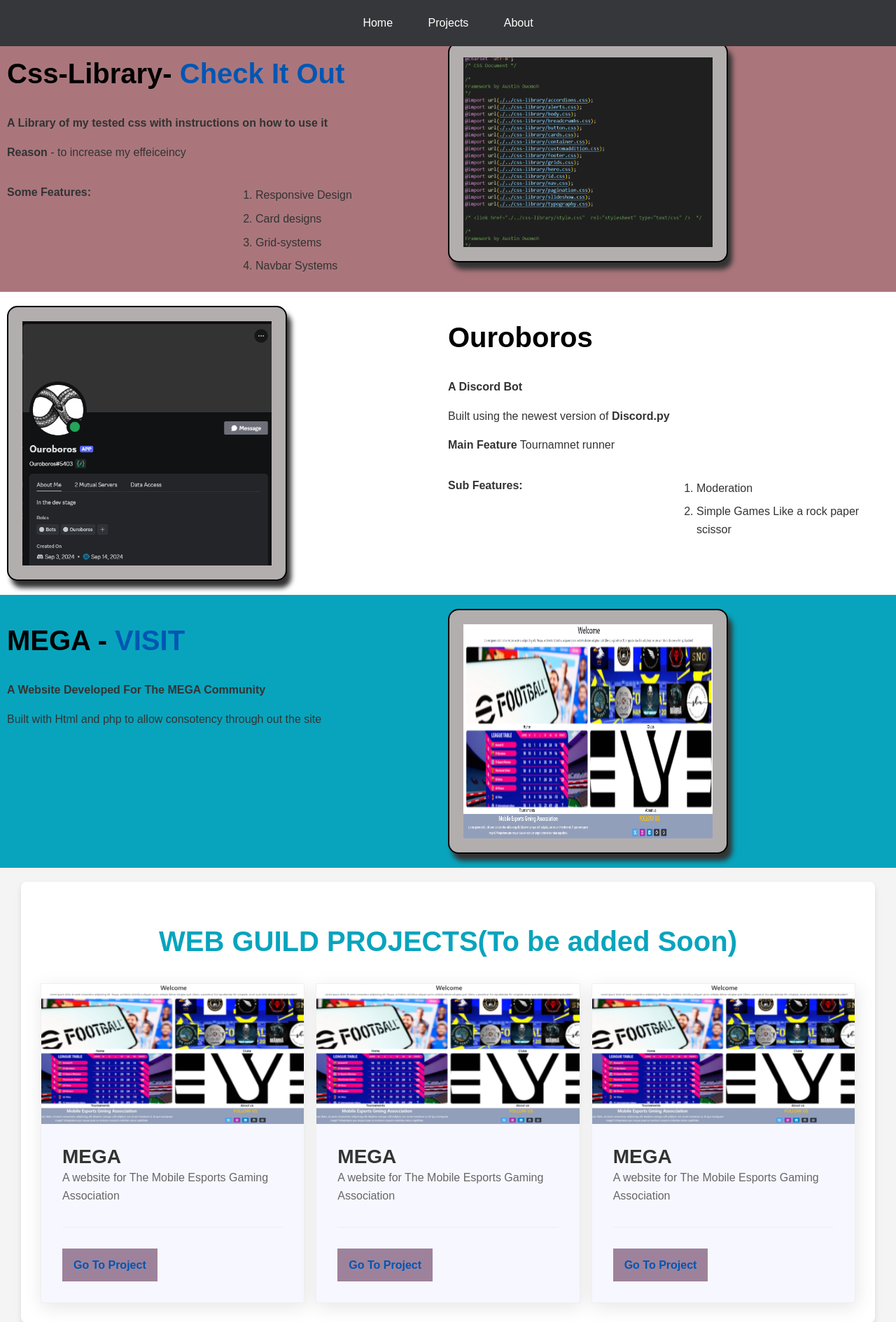
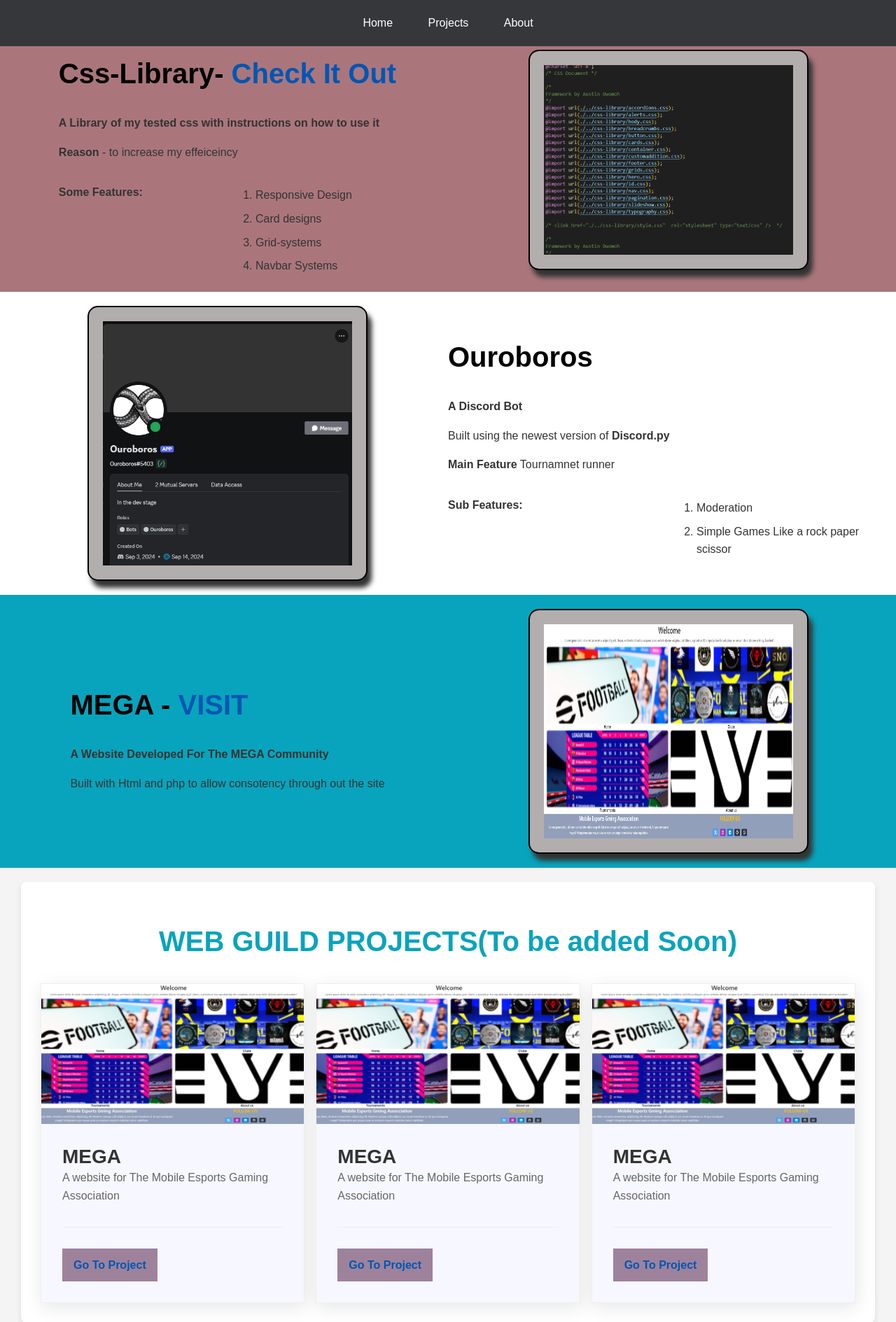
Before and after one commit to INPHINITHY/Portfolio, a PHP site: page /pages/skillsProject.php in a window 1280 px wide. Shown: the top 1889 px of the page at 70% size. Run offline with PHP 8.4, Linux system fonts and the light colour scheme.

Commit message:
Grids fixed

```diff
--- a/pages/skillsProject.php
+++ b/pages/skillsProject.php
@@ -24,7 +24,7 @@
 </header>
 
 <div class="container-lm" style='background-color:#AA767C;padding-top:40px'>
-      <div class="grid-two-columns" >
+  <div class="grid-two-columns"  style="place-items: center;">
         <div>
           <h2>Css-Library- <a href="https://github.com/INPHINITHY/css-library">Check It Out</a></h2>
             <ul >
@@ -54,7 +54,7 @@
 </div>
 
 <div class="container-lm" style='background-color:white;'>
-  <div class="grid-two-columns">
+<div class="grid-two-columns"  style="place-items: center;">
       <div>
         <img class="card-img" src="./../assets/images/ouroboros.png" alt="">
       </div>
@@ -84,7 +84,7 @@
 </div>
 
 <div class="container-lm" style='background-color:#08A4BD'>
-  <div class="grid-two-columns">
+<div class="grid-two-columns"  style="place-items: center;">
       <div>
         <h2>MEGA - <a href="https://www.megagh.xyz/">VISIT</a></h2>
               <ul>
```
Also changed, not shown: index.php (+18 -4 lines).
